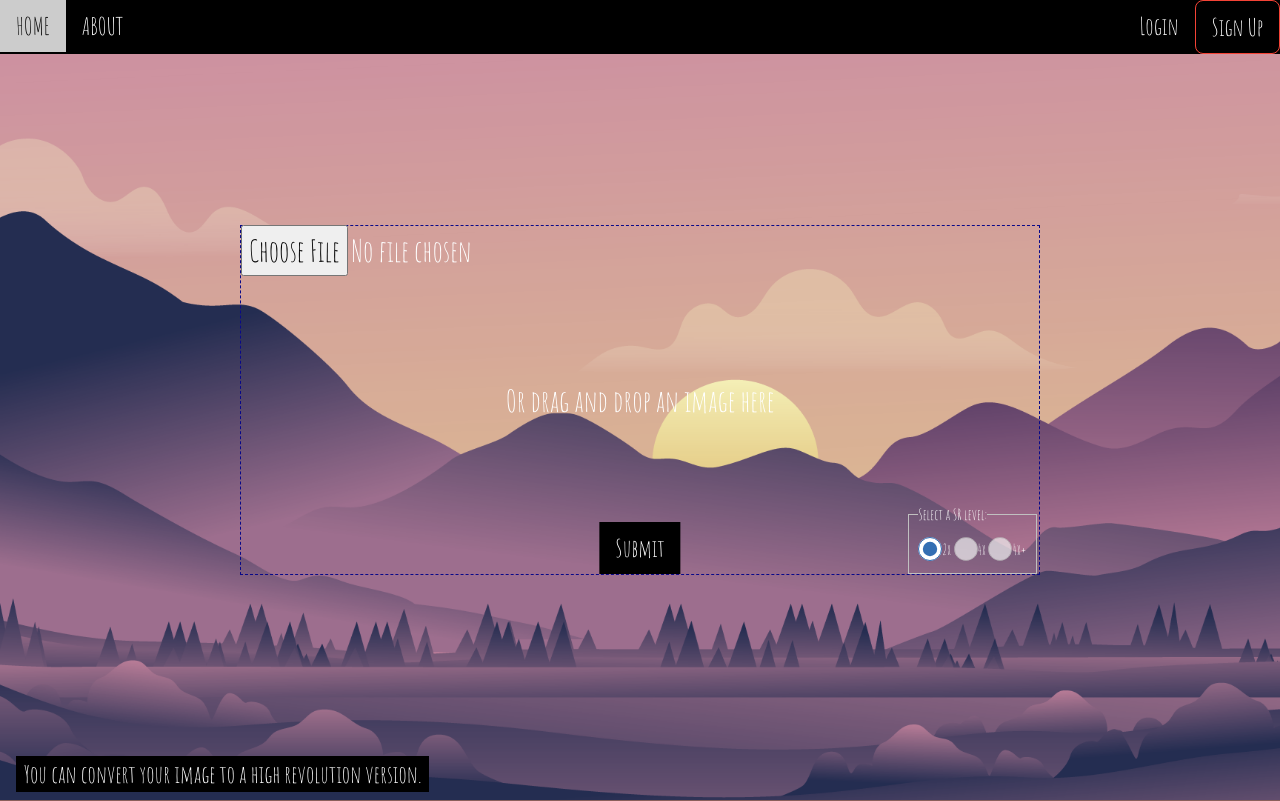
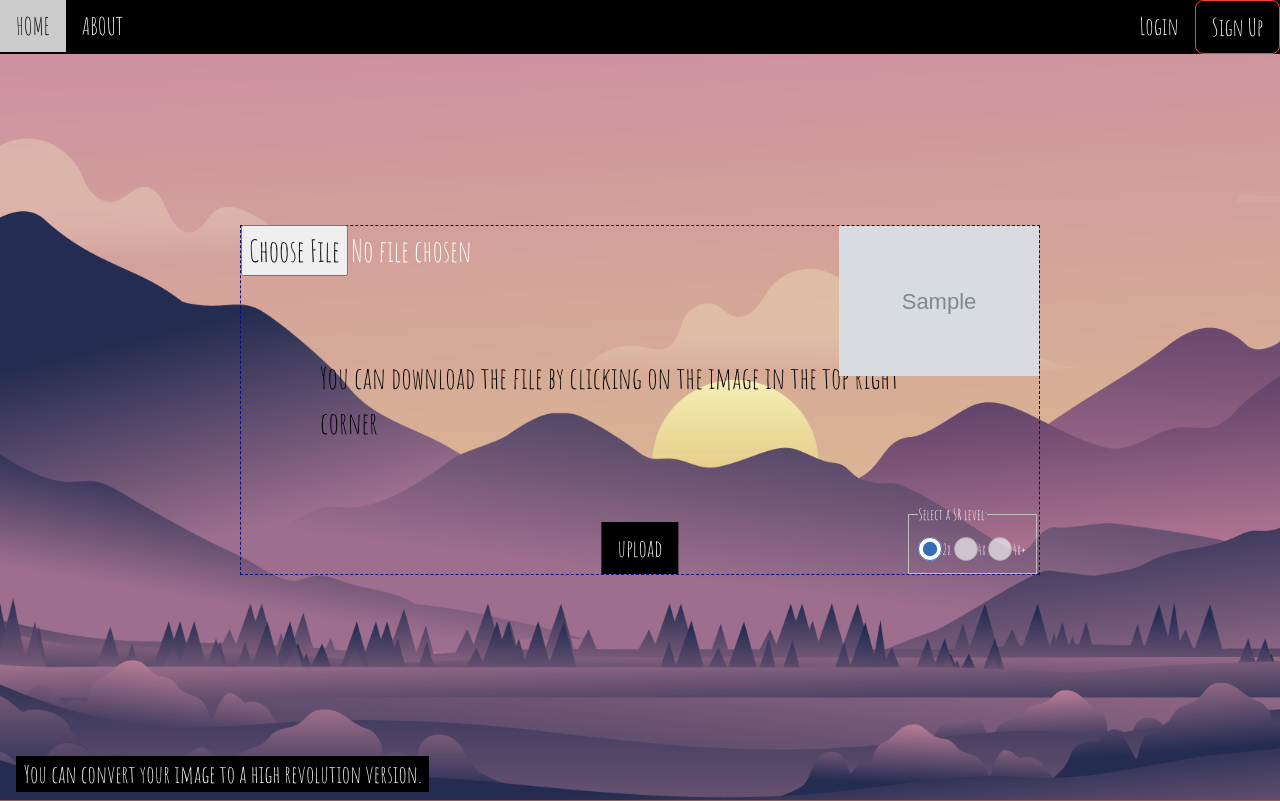
Before and after one commit to maier-ku/Online-Image-Super-Resolution-Reconstruction-System, a Django app: template templates/login/index.html in a window 1280 px wide. Shown: the top 801 px of the page. Run offline with Django 3.2, Linux system fonts and the light colour scheme; the template is opened without the code that fills it: most values are stand-ins (such as "Sample title", 1, 10 or a date in 2020); grey boxes marked "Sample" are stand-in pictures; one stand-in notice (Sample message) is shown.

Commit message:
version 1.0

```diff
--- a/api/urls.py
+++ b/api/urls.py
@@ -3,7 +3,6 @@ from api import views
 
 urlpatterns = [
     re_path('^$', views.index, name='index'),
-    path('home/', views.home, name='home'),
     path('login/', views.login, name='login'),
     path('signup/', views.signup, name='signup'),
     path('logout/', views.logout, name='logout'),
--- a/static/css/style.css
+++ b/static/css/style.css
@@ -23,13 +23,19 @@ body {
 	overflow: hidden;
 }
 
-.submit {
+/* .upload {
 	/* top: 600px; */
-	margin-left: -30px;
+margin-left: -90px;
+/* position: absolute; */
+}
+
+*/ .download {
+	/* top: 600px; */
+	margin-right: 90px;
 	/* position: absolute; */
 }
 
-.drop-box{
+.drop-box {
 	width: 800px;
 	height: 350px;
 	border: 1px dashed blue;
@@ -40,6 +46,17 @@ body {
 	text-align: right;
 	width: 800px;
 	height: 350px;
-	position:absolute;
-	margin: auto; left: 0; right: 0; top: 0; bottom: 0;
+	position: absolute;
+	margin: auto;
+	left: 0;
+	right: 0;
+	top: 0;
+	bottom: 0;
 }
+
+.download-pic {
+	max-width: min(200px, 100%);
+	height: auto;
+	z-index: 1;
+	overflow: hidden;
+}
--- a/static/js/javascript.js
+++ b/static/js/javascript.js
@@ -46,17 +46,17 @@ document.getElementById("myLink").click();
 
 
 function openLogin() {
-  document.getElementById("myForm").style.display = "block";
-  document.getElementById("signupForm").style.display = "none";
+  document.getElementById("loginFormDiv").style.display = "block";
+  document.getElementById("signupFormDiv").style.display = "none";
 }
 function closeForm() {
-  document.getElementById("myForm").style.display = "none";
+  document.getElementById("loginFormDiv").style.display = "none";
 }
 
 function openSignup() {
-  document.getElementById("signupForm").style.display = "block";
-  document.getElementById("myForm").style.display = "none";
+  document.getElementById("signupFormDiv").style.display = "block";
+  document.getElementById("loginFormDiv").style.display = "none";
 }
 function closeSignup() {
-  document.getElementById("signupForm").style.display = "none";
+  document.getElementById("signupFormDiv").style.display = "none";
 }
--- a/templates/login/index.html
+++ b/templates/login/index.html
@@ -36,24 +36,24 @@
     </div>
 
     <!--Pop up form for login-->
-    <div class="form-popup" id="myForm">
-        <form class="form-container" action={% url 'login' %} onsubmit="login()">
+    <div class="form-popup" id="loginFormDiv">
+        <form class="form-container" action={% url 'login' %} method="post" id="loginForm">
             {% csrf_token %}
             <h1>Login</h1>
 
             <label for="username"><b>Username</b></label>
-            <input type="text" placeholder="Enter Username" id="login_username" name="username" required>
+            <input type="text" placeholder="Enter Username" name="username" required>
 
             <label for="password"><b>Password</b></label>
-            <input type="password" placeholder="Enter Password" id="login_password" name="password" required>
+            <input type="password" placeholder="Enter Password" name="password" required>
 
             <input type="submit" class="btn">Login</input>
             <button type="button" class="btn cancel" onclick="closeForm()">Close</button>
         </form>
     </div>
     <!--Pop up form for sign up-->
-    <div class="form-popup" id="signupForm">
-        <form class="form-container" onsubmit="signup()">
+    <div class="form-popup" id="signupFormDiv">
+        <form class="form-container" action={% url 'signup' %} method="post" id="signupForm">
             {% csrf_token %}
             <h1>Sign up</h1>
 
@@ -72,17 +72,29 @@
     <header class="bgimg w3-display-container w3-grayscale-min" id="home">
 
         <div class="w3-display-middle w3-text-white">
-            <label for="myfile" class="drag-text">Or drag and drop an image here</label>
+            {% if image_uri is not None %}
+            <label for="myfile" class="drag-text w3-text-black" id="download_label">You can download the file by
+                clicking on the image in the top right
+                corner</label>
+            {% else %}
+            <label for="myfile" class="drag-text" id="upload_label">Or drag and drop an image here</label>
+            {% endif %}
         </div>
 
         <div class="w3-display-bottomleft w3-padding">
             <span class="w3-tag w3-xlarge w3-hide-small">You can convert your image to a high revolution version.</span>
         </div>
         <div class="w3-display-middle w3-text-white drop-box">
-            <form action={% url 'processing' %} method="post" enctype="multipart/form-data" target="frameName">
+            {% if image_uri is not None %}
+            <a href="{{ image_uri }}" download="SR_result.jpg">
+                <img src="{{ image_uri }}" class="w3-display-topright download-pic" alt="Uploaded image" id="download_pic">
+            </a>
+            {% endif %}
+            <form action={% url 'processing' %} method="post" enctype="multipart/form-data" id="uploadForm">
                 {% csrf_token %}
-                <input type="file" name="pic" class="w3-text-white drop-file-button" required>
-                <input type="submit" class="w3-button w3-xlarge w3-black w3-center w3-display-bottommiddle">
+                <input type="file" name="pic" class="w3-text-white drop-file-button" onclick="changeText()" required>
+                <input type="submit" class="w3-button w3-xlarge w3-black w3-center w3-display-bottommiddle"
+                    value="upload">
                 <fieldset class="w3-display-bottomright">
                     <legend>Select a SR level:</legend>
                     <label><input type="radio" name="level" value="2x" class="w3-check w3-radio" checked>2x</label>
@@ -98,7 +110,6 @@
                 </fieldset>
             </form>
         </div>
-        <iframe src="" frameborder="0" name="frameName"></iframe>
     </header>
 
     <!-- About Container -->
@@ -125,49 +136,59 @@
         </div>
     </div>
 
-    {% if messages %}
+    <!-- {% if messages %}
     <script>
         {% for msg in messages %}
         alert('{{ msg.message }}');
         {% endfor %}
     </script>
-    {% endif %}
+    {% endif %} -->
     <script type="application/javascript">
-        function login() {
-            let username = document.querySelector('#login_username');
-            let password = document.querySelector('#login_password');
-            event.preventDefault();
+        $('#loginForm').submit(function (event) {
+            event.preventDefault()
+            var form = $(this)
+            let value = form.serializeArray()
+            let data = {}
+            $.each(value, function (index, item) {
+                data[item.name] = item.value
+            })
             $.ajax({
-                type: 'post',
-                url: '/login/',
+                type: form.attr('method'),
+                url: form.attr('action'),
                 async: false,
-                data: {
-                    'username': username.value,
-                    'password': password.value
-                },
+                data: data,
                 success: function (data) {
                     alert(data.msg)
                     location.href = '/'
                 }
             })
-        }
-        function signup() {
-            let username = document.querySelector('#signup_username');
-            let password = document.querySelector('#signup_password');
-            event.preventDefault();
+        })
+        $('#signupForm').submit(function (event) {
+            event.preventDefault()
+            var form = $(this)
+            let value = form.serializeArray()
+            let data = {}
+            $.each(value, function (index, item) {
+                data[item.name] = item.value
+            })
             $.ajax({
-                type: 'post',
-                url: '/signup/',
+                type: form.attr('method'),
+                url: form.attr('action'),
                 async: false,
-                data: {
-                    'username': username.value,
-                    'password': password.value
-                },
+                data: data,
                 success: function (data) {
                     alert(data.msg)
                     location.href = '/'
                 }
             })
+        })
+        function changeText() {
+            download_pic=document.getElementById("download_pic")
+            download_pic.style.display = 'none'
+            download_label = document.getElementById("download_label")
+            download_label.innerHTML = "Or drag and drop an image here"
+            download_label.className = "drag-text w3-text-white"
+
         }
         function logout() {
             $.ajax({
```
Also changed, not shown: api/views.py (+10 -11 lines), db.sqlite3.
